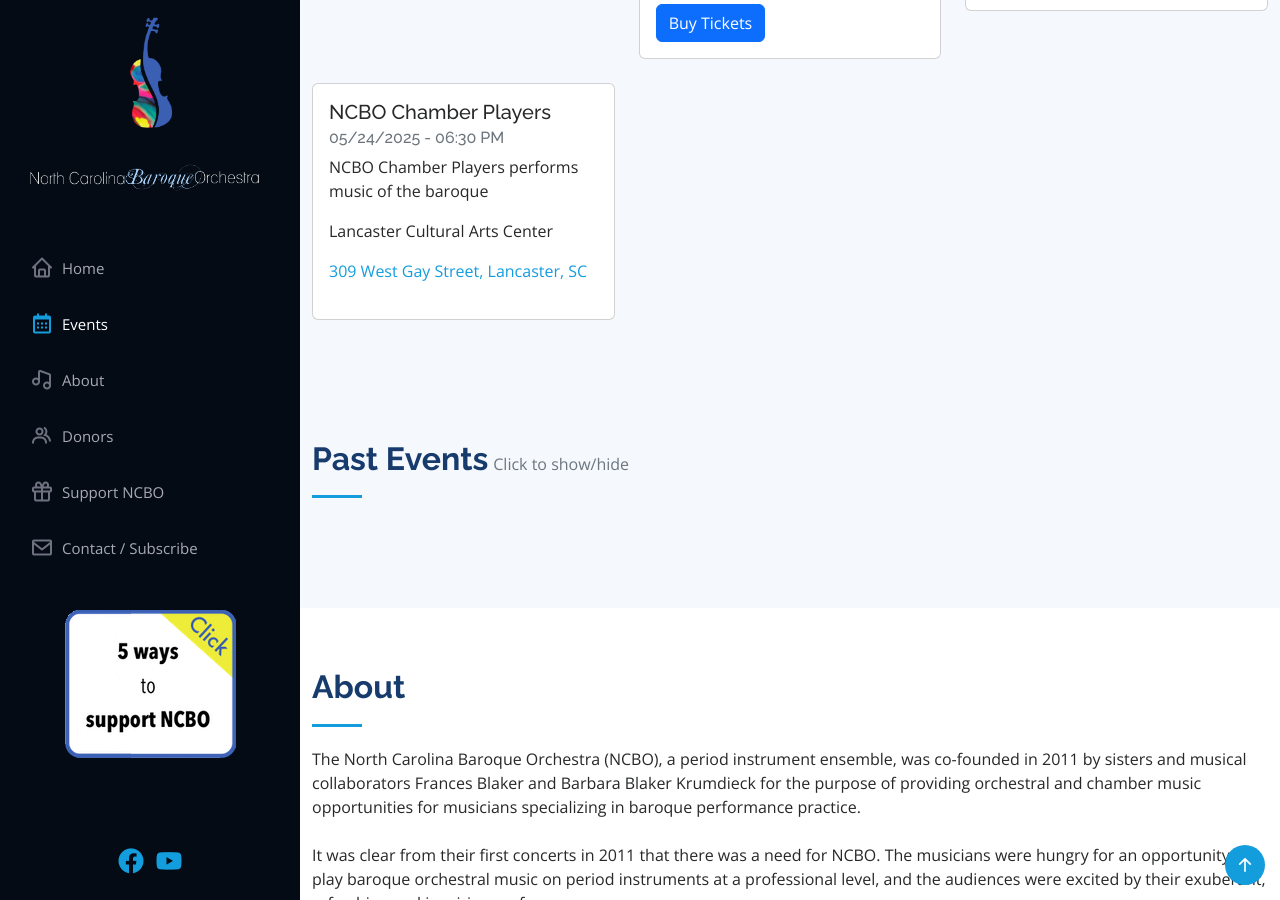
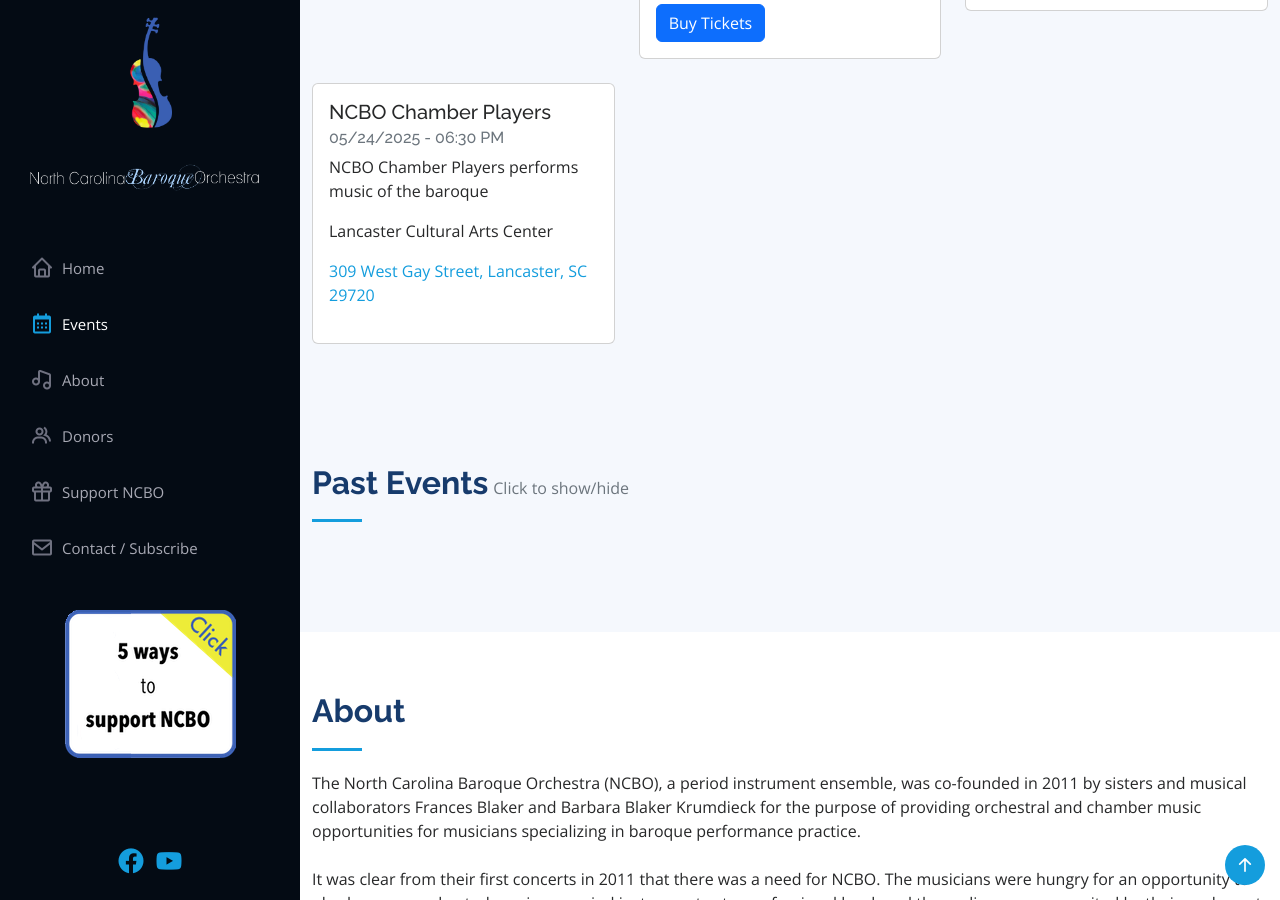
Before and after one commit to ncbaroqueorchestra/ncboweb, a Jekyll site: the page built from index.md, in a window 1280 px wide and 900 px high, scrolled down 2078 px. Built offline with Jekyll 4.4.1, drawn with Linux system fonts in a browser that asks for light colours; comment, search, counter and statistics services are not loaded.

Commit message:
Updated NCBO events

```diff
--- a/_data/events.yml
+++ b/_data/events.yml
@@ -62,7 +62,7 @@
   sortdate: '20250518'
   ticketurl: https://ti.to/baroque-music-festival/2025-baroque-music-festival
   venue: Greenville County Museum of Art
-- address: 309 West Gay Street, Lancaster, SC
+- address: 309 West Gay Street, Lancaster, SC 29720
   description: NCBO Chamber Players performs music of the baroque
   eventdate: 05/24/2025
   eventtime: 06:30 PM
```
